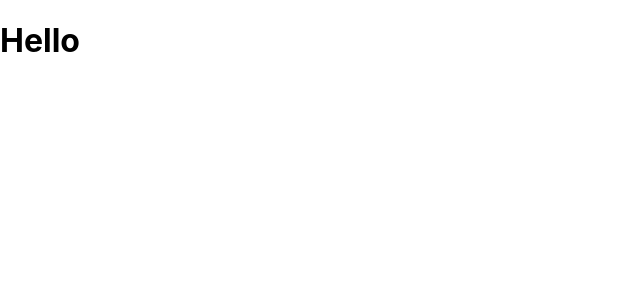
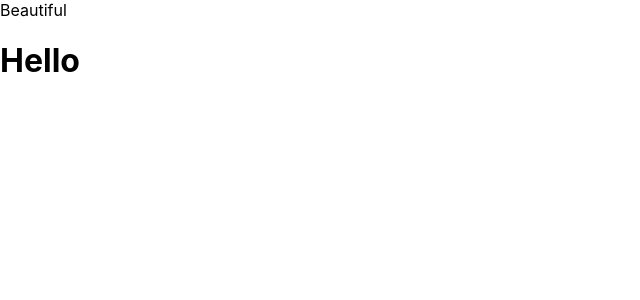
Before and after one commit to ROHITSABI/my-app, a React (Create React App) app: page / in a window 1280 px wide. Shown: the top 300 px of the page, without its empty margins (0-640 px from the left). Built offline with nearby package versions, Linux system fonts and the light colour scheme.

Commit message:
multiple-tags

```diff
--- a/src/App.js
+++ b/src/App.js
@@ -1,6 +1,7 @@
 function App() {
   return (
     <div>
+      <div>Beautiful</div>
       <h1>Hello</h1>
     </div>
   );
```
